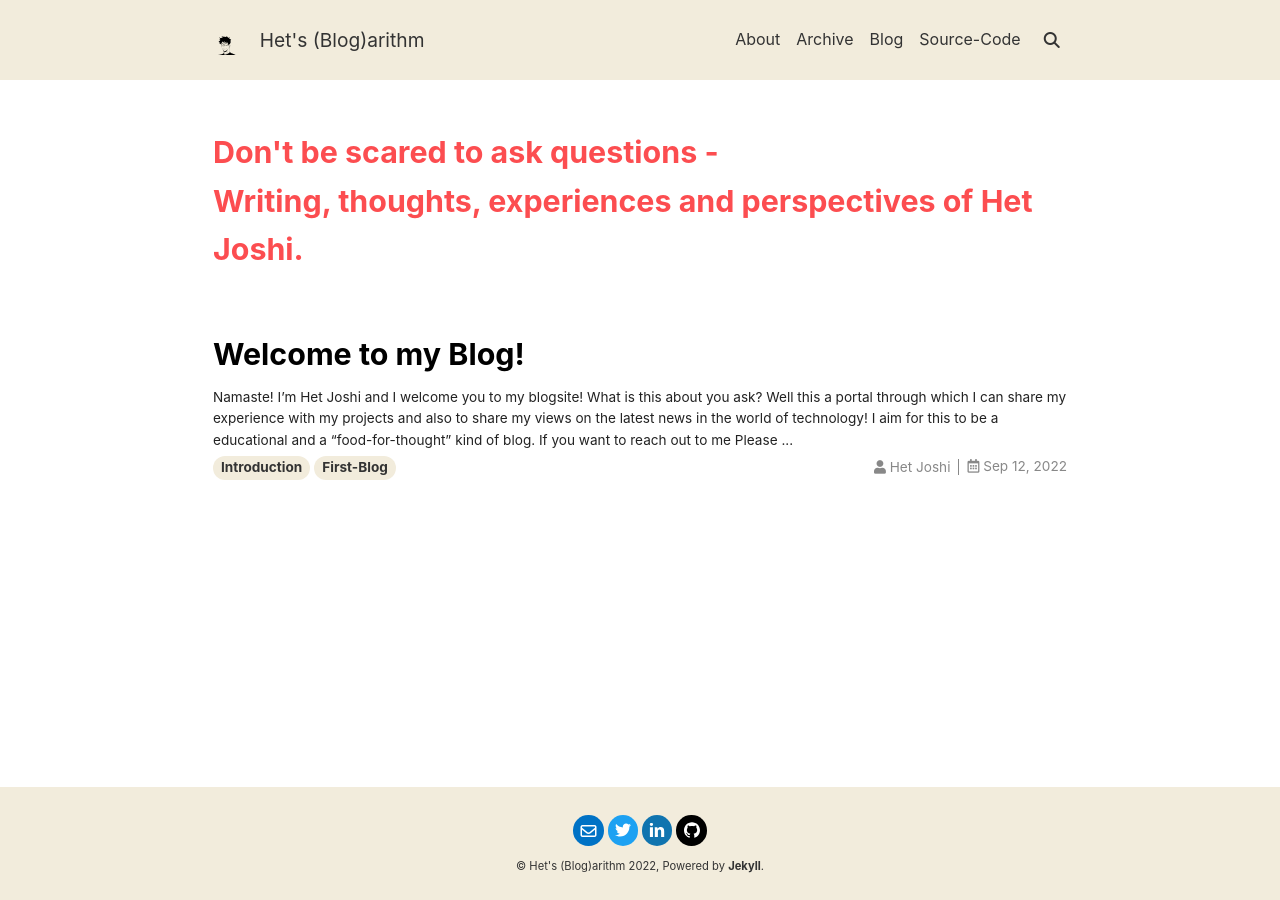
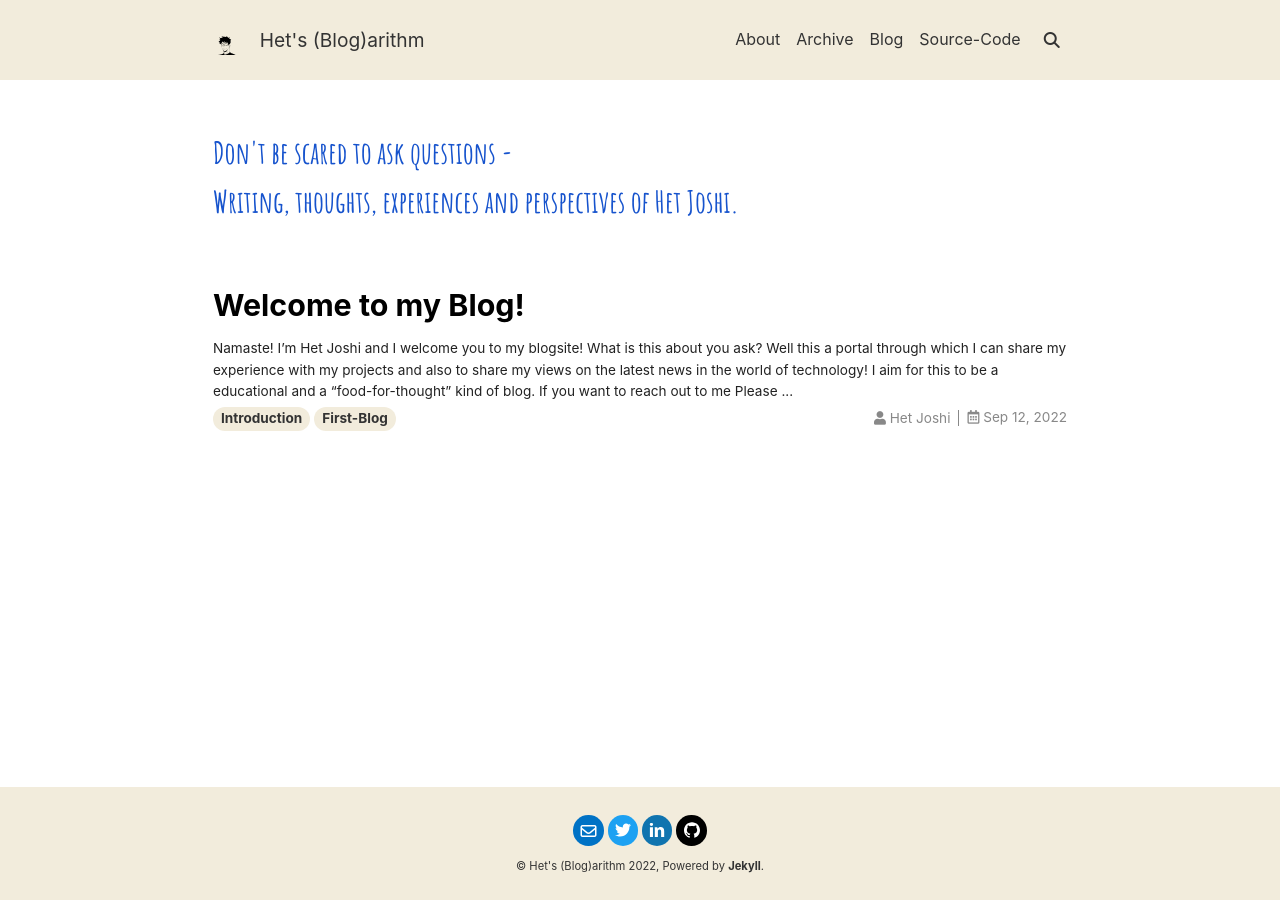
Before and after one commit to Het-Joshi/blog, a Jekyll site: the page built from index.html, in a window 1280 px wide. Built offline with Jekyll 4.4.1, drawn with Linux system fonts in a browser that asks for light colours; nearby versions of some CDN libraries; the list of posts is cut into pages by our own code.

Commit message:
Update article-header.html

```diff
--- a/_includes/article-header.html
+++ b/_includes/article-header.html
@@ -1,3 +1,6 @@
+<link rel="preconnect" href="https://fonts.googleapis.com">
+<link rel="preconnect" href="https://fonts.gstatic.com" crossorigin>
+<link href="https://fonts.googleapis.com/css2?family=Amatic+SC:wght@700&display=swap" rel="stylesheet">
 {%- include snippets/get-article-title.html article=include.article-%}
 {%- assign _article_title = __return -%}
 
@@ -17,7 +20,7 @@
     <div class="article__header">
       {%- if _show_title -%}
       <header>
-          <h2 style="color:#fc4d50">{{ _article_title }}</h2>
+          <h2 style="color:#1653CD; font-family: 'Amatic SC', cursive;">{{ _article_title }}</h2>
       </header>
       {%- endif -%}
       {%- if _show_edit_on_github -%}
```
